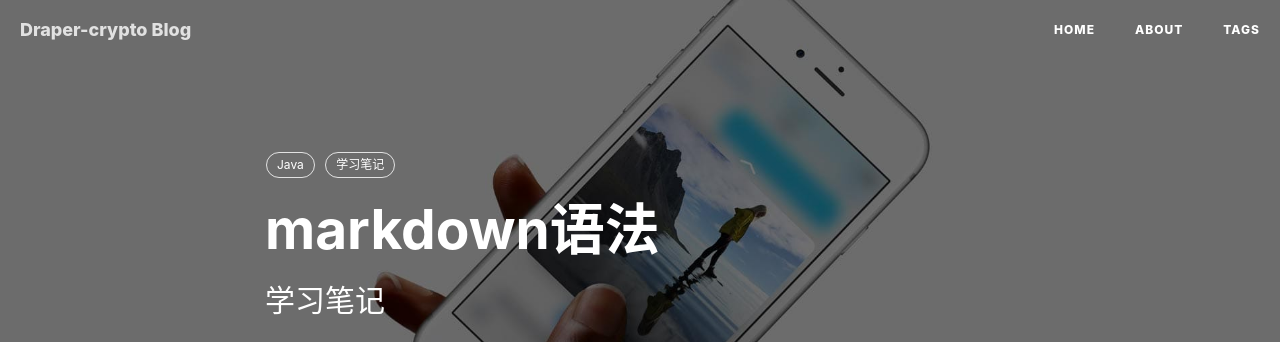
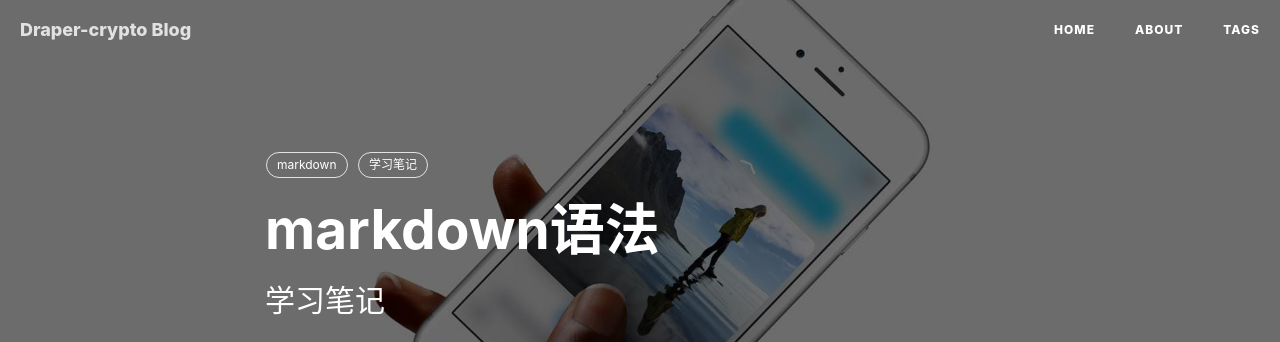
Before and after one commit to Draper-crypto/Draper-crypto.github.io, a Jekyll site: the page built from _posts/2023-5-1-markdown语法.md, in a window 1280 px wide and 900 px high. Shown: the top 342 px of the window. Built offline with Jekyll 4.4.1, drawn with Linux system fonts in a browser that asks for light colours; nearby versions of some CDN libraries; comment, search, counter and statistics services are not loaded.

Commit message:
更新 2023-5-1-markdown语法.md

```diff
--- a/_posts/2023-5-1-markdown语法.md
+++ b/_posts/2023-5-1-markdown语法.md
@@ -7,7 +7,7 @@ author:     Draper-crypto
 header-img: img/post-bg-ios9-web.jpg
 catalog: true
 tags:
-    - Java
+    - markdown
     - 学习笔记
 ---
 
```
